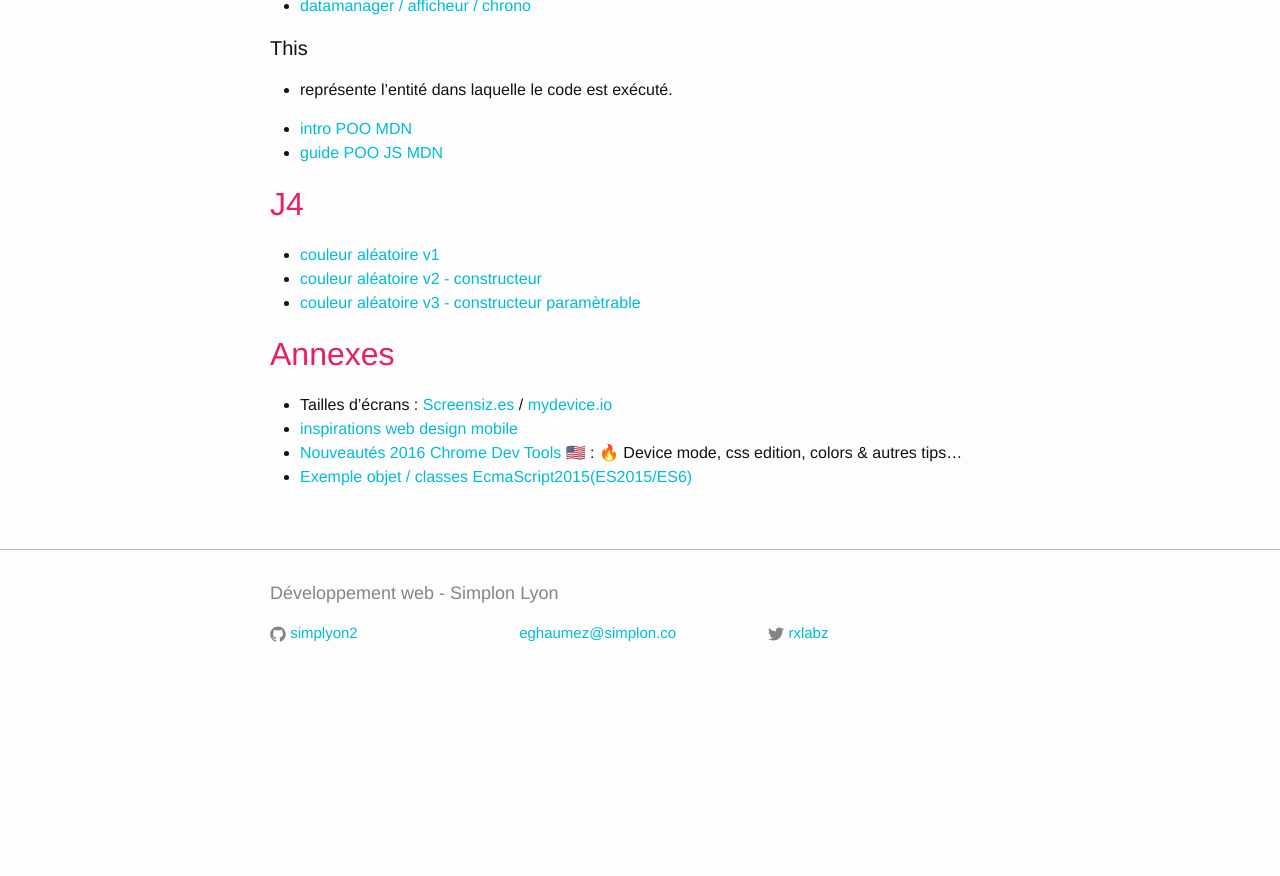
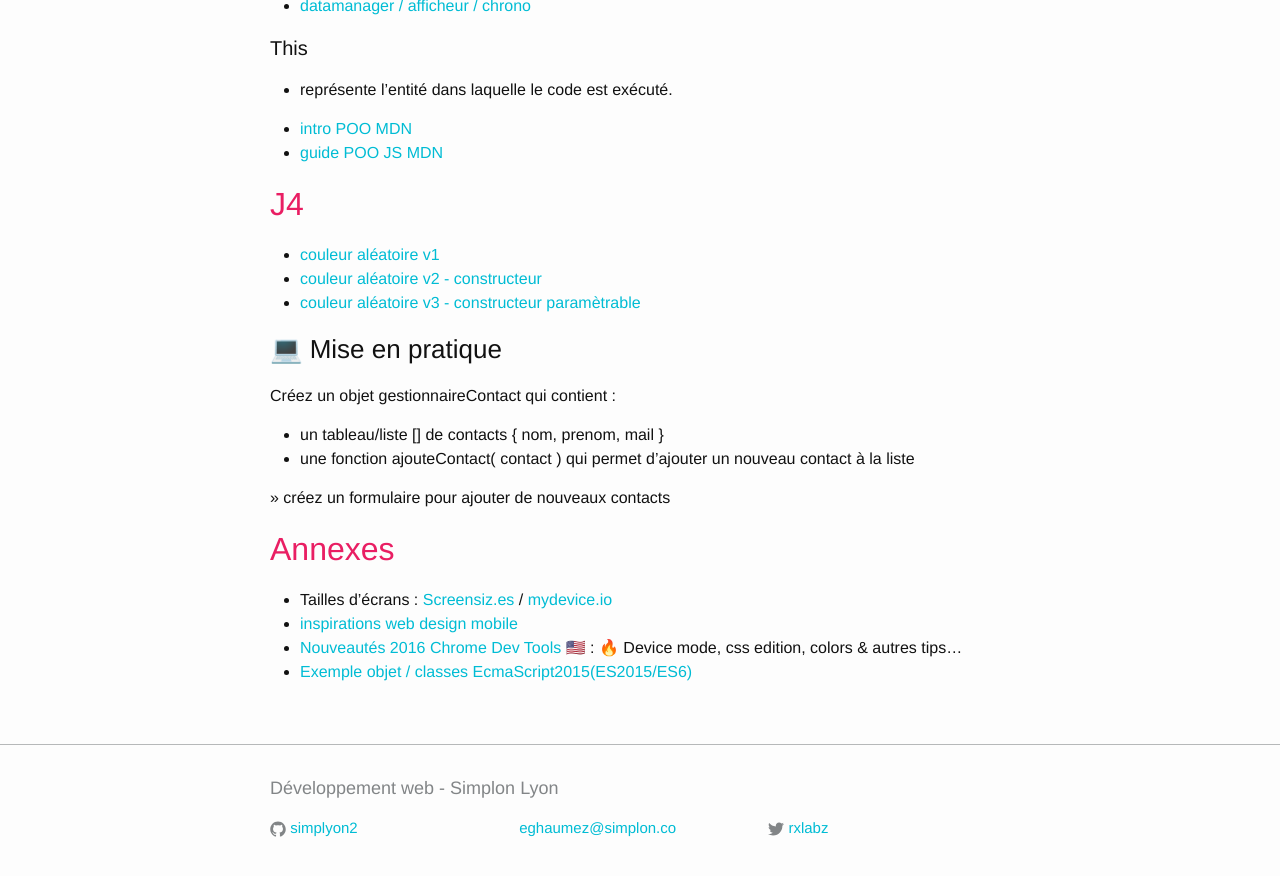
Before and after one commit to cappert/support, a Jekyll site: the page built from _posts/2016-08-29-semaine9.md, in a window 1280 px wide and 900 px high, scrolled down 4168 px. Shown: the top 876 px of the window. Built offline with Jekyll 4.4.1, drawn with Linux system fonts in a browser that asks for light colours; emoji names are drawn with the system emoji font; before the commit the page ends 4873 px from its top, so only the background shows below that.

Commit message:
S9 J4 exercice

```diff
--- a/_posts/2016-08-29-semaine9.md
+++ b/_posts/2016-08-29-semaine9.md
@@ -179,6 +179,15 @@ Il est possible de définir des propriétés contenant des fonctions. Les objets
 - [couleur aléatoire v2 - constructeur](http://jsbin.com/ruqavi/edit?js)
 - [couleur aléatoire v3 - constructeur paramètrable](http://jsbin.com/durahe/1/edit?js,console)
 
+### :computer: Mise en pratique
+
+Créez un objet gestionnaireContact qui contient :
+
+- un tableau/liste [] de contacts { nom, prenom, mail }
+- une fonction ajouteContact( contact ) qui permet d’ajouter  un nouveau contact à la liste
+
+» créez un formulaire pour ajouter de nouveaux contacts
+
 ## Annexes
 
 - Tailles d'écrans : [Screensiz.es](http://screensiz.es/phone) / [mydevice.io](http://mydevice.io/devices/)
```
